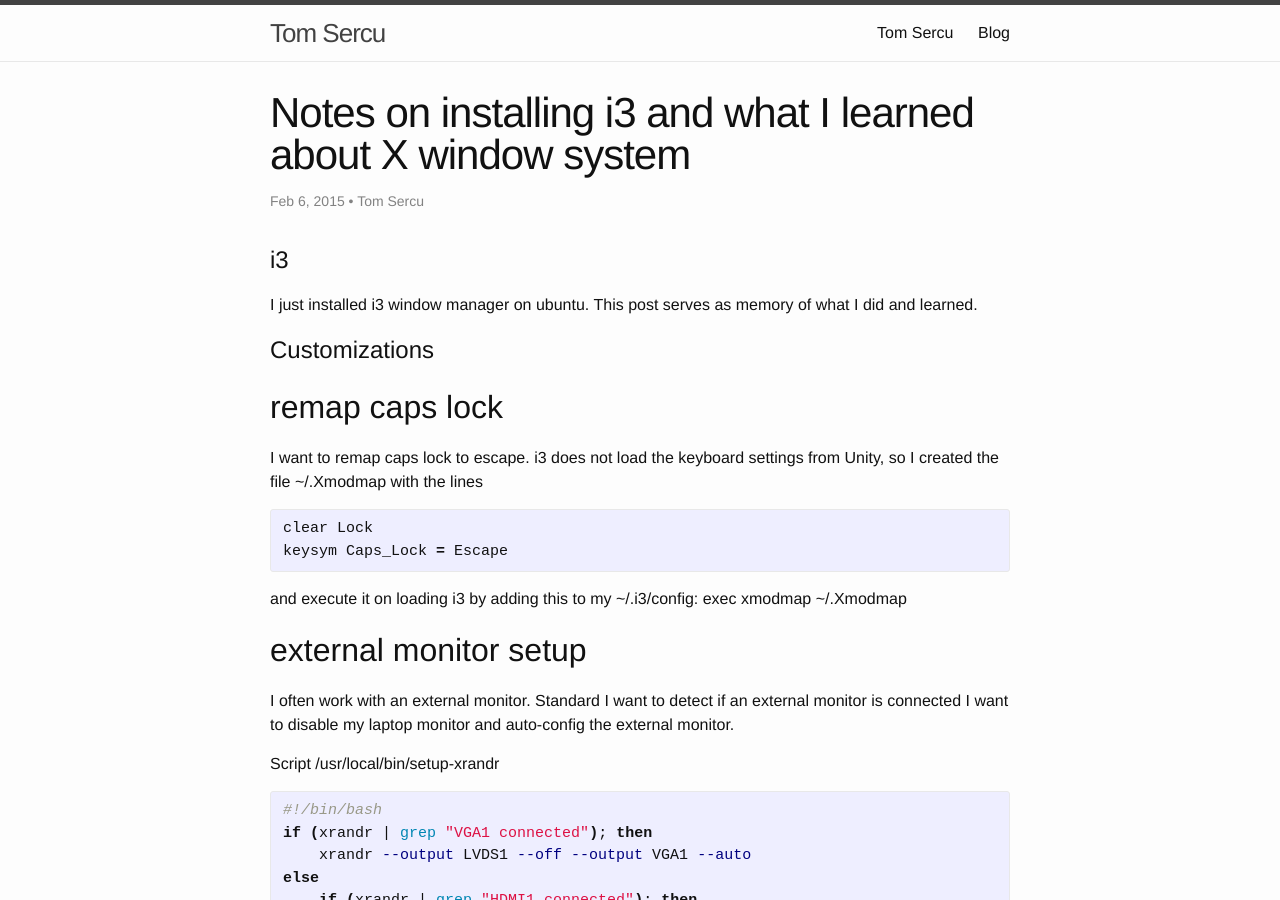
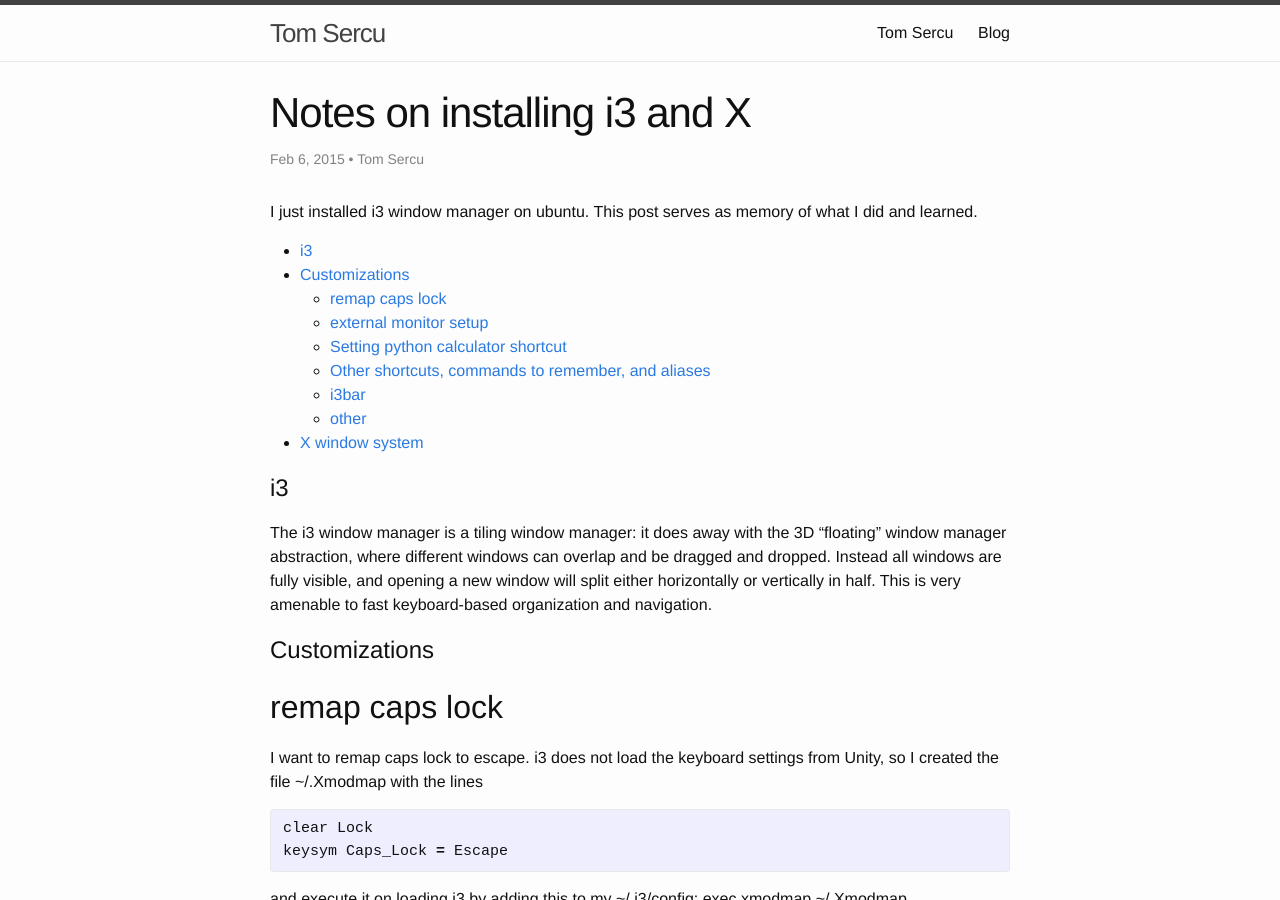
Before and after one commit to tomsercu/tomsercu.github.io, a Jekyll site: the page built from _posts/2015-02-06-i3-and-x.md, in a window 1280 px wide and 900 px high. Built offline with Jekyll 4.4.1, drawn with Linux system fonts in a browser that asks for light colours.

Commit message:
small touchup

```diff
--- a/_posts/2015-02-06-i3-and-x.md
+++ b/_posts/2015-02-06-i3-and-x.md
@@ -1,11 +1,19 @@
 ---
-title:  "Notes on installing i3 and what I learned about X window system"
-tags: [productivity]
+title:  "Notes on installing i3 and X"
+tags: [mymemory productivity]
 ---
+
+I just installed i3 window manager on ubuntu. This post serves as memory of what I did and learned.
+
+* uol toc
+{:toc}
 
 # i3
 
-I just installed i3 window manager on ubuntu. This post serves as memory of what I did and learned.
+The i3 window manager is a tiling window manager: it does away with the 3D "floating" window manager abstraction,
+where different windows can overlap and be dragged and dropped.
+Instead all windows are fully visible, and opening a new window will split either horizontally or vertically in half.
+This is very amenable to fast keyboard-based organization and navigation.
 
 # Customizations
 
```
